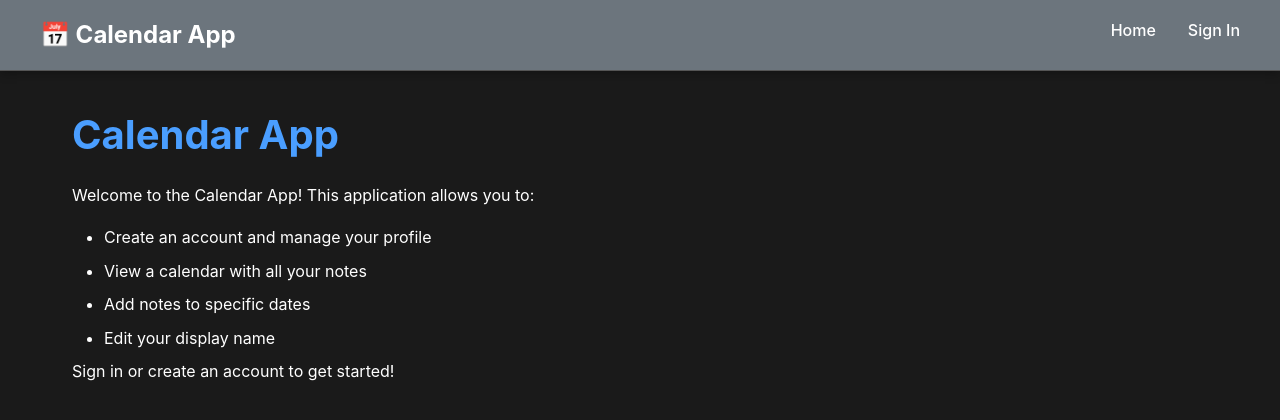
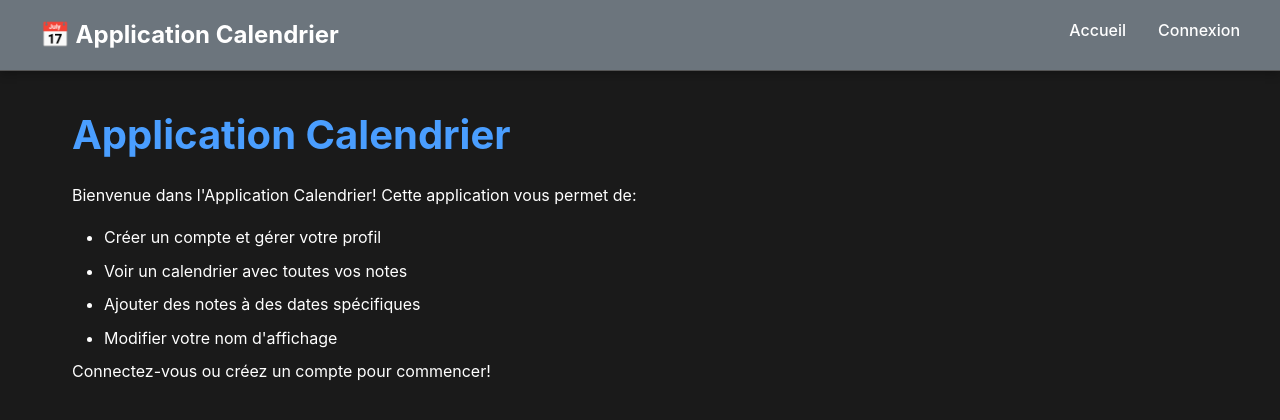
Before and after one commit to Shaxten/Calendar, a React (Vite) app: page /food in a window 1280 px wide. Shown: the top 420 px of the page. Built offline with nearby package versions, Linux system fonts and the light colour scheme.

Commit message:
Translate app to French - Part 1

```diff
--- a/src/App.tsx
+++ b/src/App.tsx
@@ -28,7 +28,7 @@ function Navigation() {
         maxWidth: '1200px',
         margin: '0 auto',
       }}>
-        <Link to="/#/" style={{ fontSize: '1.5rem', fontWeight: 'bold', textDecoration: 'none', color: '#fff' }}>📅 Calendar App</Link>
+        <Link to="/#/" style={{ fontSize: '1.5rem', fontWeight: 'bold', textDecoration: 'none', color: '#fff' }}>📅 Application Calendrier</Link>
 
         <button
           onClick={() => setMenuOpen(!menuOpen)}
@@ -52,16 +52,16 @@ function Navigation() {
           margin: 0,
           padding: 0,
         }} className={menuOpen ? 'nav-links open' : 'nav-links'}>
-          <li><Link to="/" onClick={() => setMenuOpen(false)} style={{ color: '#fff', textDecoration: 'none' }}>Home</Link></li>
-          {user && <li><Link to="/calendar" onClick={() => setMenuOpen(false)} style={{ color: '#fff', textDecoration: 'none' }}>Calendar</Link></li>}
+          <li><Link to="/" onClick={() => setMenuOpen(false)} style={{ color: '#fff', textDecoration: 'none' }}>Accueil</Link></li>
+          {user && <li><Link to="/calendar" onClick={() => setMenuOpen(false)} style={{ color: '#fff', textDecoration: 'none' }}>Calendrier</Link></li>}
           {user && <li><Link to="/notes" onClick={() => setMenuOpen(false)} style={{ color: '#fff', textDecoration: 'none' }}>Notes</Link></li>}
-          {user && <li><Link to="/food" onClick={() => setMenuOpen(false)} style={{ color: '#fff', textDecoration: 'none' }}>Food</Link></li>}
-          {user && <li><Link to="/tierlist" onClick={() => setMenuOpen(false)} style={{ color: '#fff', textDecoration: 'none' }}>Tier List</Link></li>}
-          {user && <li><Link to="/vote" onClick={() => setMenuOpen(false)} style={{ color: '#fff', textDecoration: 'none' }}>Vote</Link></li>}
+          {user && <li><Link to="/food" onClick={() => setMenuOpen(false)} style={{ color: '#fff', textDecoration: 'none' }}>Nourriture</Link></li>}
+          {user && <li><Link to="/tierlist" onClick={() => setMenuOpen(false)} style={{ color: '#fff', textDecoration: 'none' }}>Classement</Link></li>}
+          {user && <li><Link to="/vote" onClick={() => setMenuOpen(false)} style={{ color: '#fff', textDecoration: 'none' }}>Voter</Link></li>}
           {user && profile?.display_name === 'Joey' && <li><Link to="/admin" onClick={() => setMenuOpen(false)} style={{ color: '#fff', textDecoration: 'none' }}>Admin</Link></li>}
           {user && <li><Link to="/profile" onClick={() => setMenuOpen(false)} style={{ color: '#fff', textDecoration: 'none' }}>{profile?.display_name}</Link></li>}
-          {!user && <li><Link to="/auth" onClick={() => setMenuOpen(false)} style={{ color: '#fff', textDecoration: 'none' }}>Sign In</Link></li>}
-          {user && <li><button onClick={() => { signOut(); setMenuOpen(false); }} style={{ background: '#495057', color: '#fff', border: 'none', padding: '8px 16px', borderRadius: '4px', cursor: 'pointer' }}>Sign Out</button></li>}
+          {!user && <li><Link to="/auth" onClick={() => setMenuOpen(false)} style={{ color: '#fff', textDecoration: 'none' }}>Connexion</Link></li>}
+          {user && <li><button onClick={() => { signOut(); setMenuOpen(false); }} style={{ background: '#495057', color: '#fff', border: 'none', padding: '8px 16px', borderRadius: '4px', cursor: 'pointer' }}>Déconnexion</button></li>}
         </ul>
       </div>
       <style>{`
--- a/src/pages/Auth.tsx
+++ b/src/pages/Auth.tsx
@@ -26,13 +26,13 @@ function Auth() {
 
   return (
     <div className="container">
-      <h1>{isSignUp ? 'Sign Up' : 'Sign In'}</h1>
+      <h1>{isSignUp ? 'Inscription' : 'Connexion'}</h1>
       <form onSubmit={handleSubmit} style={{ maxWidth: '400px', marginTop: '2rem' }}>
         {isSignUp && (
           <div style={{ marginBottom: '1rem' }}>
             <input
               type="text"
-              placeholder="Display Name"
+              placeholder="Nom d'affichage"
               value={displayName}
               onChange={(e) => setDisplayName(e.target.value)}
               required
@@ -43,7 +43,7 @@ function Auth() {
         <div style={{ marginBottom: '1rem' }}>
           <input
             type="email"
-            placeholder="Email"
+            placeholder="Courriel"
             value={email}
             onChange={(e) => setEmail(e.target.value)}
             required
@@ -53,7 +53,7 @@ function Auth() {
         <div style={{ marginBottom: '1rem' }}>
           <input
             type="password"
-            placeholder="Password"
+            placeholder="Mot de passe"
             value={password}
             onChange={(e) => setPassword(e.target.value)}
             required
@@ -61,12 +61,12 @@ function Auth() {
           />
         </div>
         <button type="submit" style={{ width: '100%', padding: '0.75rem' }}>
-          {isSignUp ? 'Sign Up' : 'Sign In'}
+          {isSignUp ? 'S\'inscrire' : 'Se connecter'}
         </button>
         <p style={{ marginTop: '1rem', textAlign: 'center' }}>
-          {isSignUp ? 'Already have an account?' : "Don't have an account?"}{' '}
+          {isSignUp ? 'Vous avez déjà un compte?' : "Vous n'avez pas de compte?"}{' '}
           <button type="button" onClick={() => setIsSignUp(!isSignUp)} style={{ background: 'none', border: 'none', color: '#4a9eff', cursor: 'pointer', textDecoration: 'underline' }}>
-            {isSignUp ? 'Sign In' : 'Sign Up'}
+            {isSignUp ? 'Se connecter' : 'S\'inscrire'}
           </button>
         </p>
       </form>
--- a/src/pages/Home.tsx
+++ b/src/pages/Home.tsx
@@ -1,15 +1,15 @@
 function Home() {
   return (
     <div className="container">
-      <h1>Calendar App</h1>
-      <p>Welcome to the Calendar App! This application allows you to:</p>
+      <h1>Application Calendrier</h1>
+      <p>Bienvenue dans l'Application Calendrier! Cette application vous permet de:</p>
       <ul>
-        <li>Create an account and manage your profile</li>
-        <li>View a calendar with all your notes</li>
-        <li>Add notes to specific dates</li>
-        <li>Edit your display name</li>
+        <li>Créer un compte et gérer votre profil</li>
+        <li>Voir un calendrier avec toutes vos notes</li>
+        <li>Ajouter des notes à des dates spécifiques</li>
+        <li>Modifier votre nom d'affichage</li>
       </ul>
-      <p>Sign in or create an account to get started!</p>
+      <p>Connectez-vous ou créez un compte pour commencer!</p>
     </div>
   );
 }
--- a/src/pages/Notes.tsx
+++ b/src/pages/Notes.tsx
@@ -139,7 +139,7 @@ function Notes() {
             boxShadow: '0 4px 12px rgba(0,0,0,0.15)',
           }}
         >
-          + New Note
+          + Nouvelle Note
         </button>
 
         <div style={{ display: 'flex', flexDirection: 'column', gap: '15px' }}>
@@ -174,7 +174,7 @@ function Notes() {
               <textarea
                 value={note.content}
                 onChange={(e) => updateNote(note.id, { content: e.target.value })}
-                placeholder="Write your note..."
+                placeholder="Écrivez votre note..."
                 style={{
                   width: '100%',
                   minHeight: '120px',
@@ -200,7 +200,7 @@ function Notes() {
                   fontSize: '14px',
                 }}
               >
-                {savedNotes[note.id] ? '✓ Saved' : 'Save'}
+                {savedNotes[note.id] ? '✓ Enregistré' : 'Enregistrer'}
               </button>
             </div>
           ))}
--- a/src/pages/Profile.tsx
+++ b/src/pages/Profile.tsx
@@ -13,9 +13,9 @@ function Profile() {
 
   return (
     <div className="container">
-      <h1>Profile</h1>
+      <h1>Profil</h1>
       <div style={{ marginTop: '2rem' }}>
-        <p><strong>Display Name:</strong></p>
+        <p><strong>Nom d'affichage:</strong></p>
         {editing ? (
           <div style={{ marginTop: '1rem' }}>
             <input
@@ -24,16 +24,16 @@ function Profile() {
               onChange={(e) => setNewName(e.target.value)}
               style={{ padding: '0.5rem', marginRight: '1rem' }}
             />
-            <button onClick={handleUpdate}>Save</button>
+            <button onClick={handleUpdate}>Enregistrer</button>
             <button onClick={() => setEditing(false)} style={{ marginLeft: '0.5rem', background: '#666' }}>
-              Cancel
+              Annuler
             </button>
           </div>
         ) : (
           <div style={{ marginTop: '1rem' }}>
             <span style={{ fontSize: '1.2rem' }}>{profile?.display_name}</span>
             <button onClick={() => setEditing(true)} style={{ marginLeft: '1rem' }}>
-              Edit
+              Modifier
             </button>
           </div>
         )}
```
